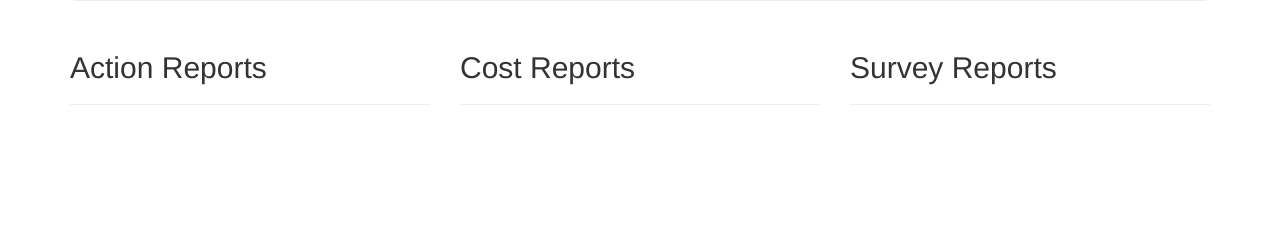
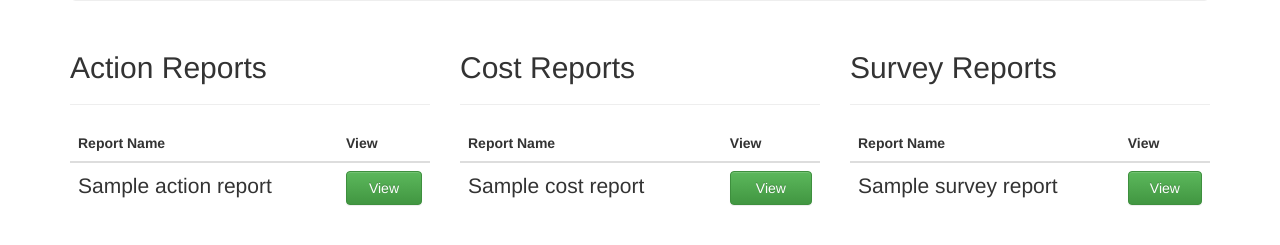
Before and after one commit to rashoodkhan/bams, a Django app: template reports/templates/reports/index.html in a window 1280 px wide. Shown: the part 340-585 px from the top of the page. Run offline with Django 3.2, Linux system fonts and the light colour scheme; the template is opened without the code that fills it: most values are stand-ins (such as "Sample title", 1, 10 or a date in 2020); some libraries are stand-ins or nearby versions.

Commit message:
Updated the index page to fetch report types and display as table

```diff
--- a/reports/templates/reports/index.html
+++ b/reports/templates/reports/index.html
@@ -12,18 +12,92 @@
         <div class="col-md-4">
             <h2>Action Reports</h2>
             <hr>
+            <table class="table table-hover">
+            <thead>
+            <tr>
+                <th>
+                    Report Name
+                </th>
+                <th>
+                    View
+                </th>
+            </tr>
+            </thead>
 
+            <tbody>
+            {% for d in action_reports %}
+                <tr>
+                    <td>
+                        <p class="lead">{{ d.name }}</p>
+                    </td>
+                    <th scope="row">
+                        <a type="button" class="btn btn-success btn-block" href="/reports/{{ action_type.id }}/{{ d.id }}">{% bootstrap_icon "file" %} View</a>
+                    </th>
+                </tr>
+            {% endfor %}
+            </tbody>
+        </table>
         </div>
 
         <div class="col-md-4">
             <h2>Cost Reports</h2>
             <hr>
+            <table class="table table-hover">
+            <thead>
+            <tr>
+                <th>
+                    Report Name
+                </th>
+                <th>
+                    View
+                </th>
+            </tr>
+            </thead>
+
+            <tbody>
+            {% for d in cost_reports %}
+                <tr>
+                    <td>
+                        <p class="lead">{{ d.name }}</p>
+                    </td>
+                    <th scope="row">
+                        <a type="button" class="btn btn-success btn-block" href="/reports/{{ cost_type.id }}/{{ d.id }}">{% bootstrap_icon "file" %} View</a>
+                    </th>
+                </tr>
+            {% endfor %}
+            </tbody>
+        </table>
 
         </div>
 
         <div class="col-md-4">
             <h2>Survey Reports</h2>
             <hr>
+            <table class="table table-hover">
+            <thead>
+            <tr>
+                <th>
+                    Report Name
+                </th>
+                <th>
+                    View
+                </th>
+            </tr>
+            </thead>
+
+            <tbody>
+            {% for d in survey_reports %}
+                <tr>
+                    <td>
+                        <p class="lead">{{ d.name }}</p>
+                    </td>
+                    <th scope="row">
+                        <a type="button" class="btn btn-success btn-block" href="/reports/{{ survey_type.id }}/{{ d.id }}">{% bootstrap_icon "file" %} View</a>
+                    </th>
+                </tr>
+            {% endfor %}
+            </tbody>
+        </table>
         </div>
     </div>
 </div>
```
Also changed, not shown: reports/views.py (+19 -1 lines).
